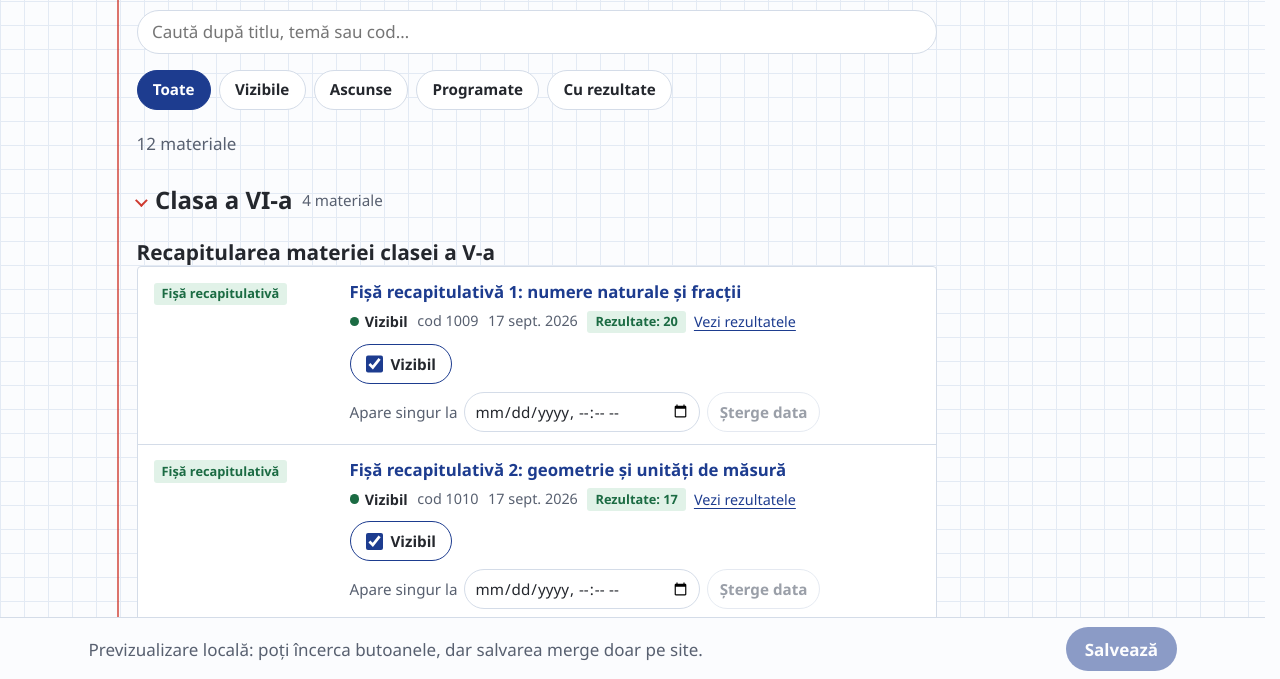
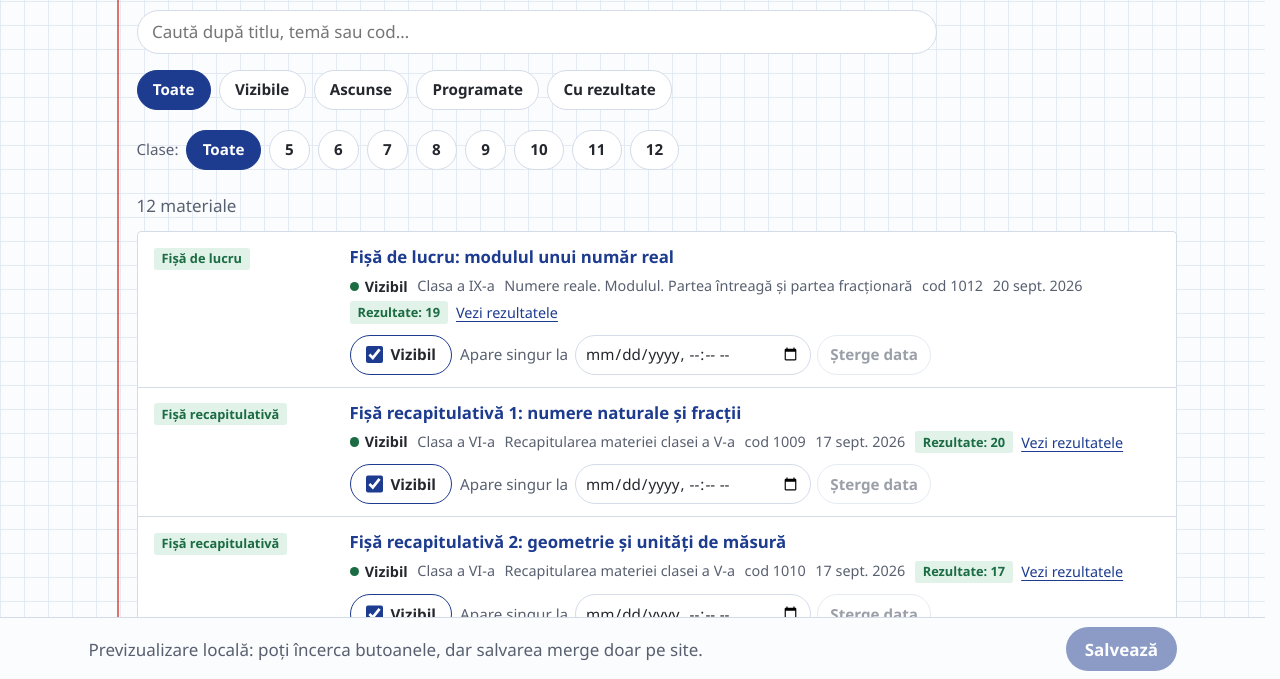
Before and after one commit to parameciul/matematica, a website: page tm25mlg/index.html in a window 1280 px wide. Shown: the part 119-798 px from the top of the page. Drawn offline with Linux system fonts and the light colour scheme; no server answers; a web font is replaced by a local one.

Commit message:
Admin page: one flat newest-first list with grade filter chips

```diff
--- a/tm25mlg/admin.css
+++ b/tm25mlg/admin.css
@@ -15,15 +15,34 @@
   display: none;
 }
 
-/* One grade per block, like the school years on a grade page. */
-.admin-grade > summary h2 {
-  font-size: 1.5rem;
-  color: var(--text);
+/* Two chip rows: the state, then the grade. They AND together. The grade row
+   keeps its label and its nine chips on one line on a phone by scrolling
+   sideways rather than wrapping into a block that pushes the list down. */
+.filters-grade {
+  flex-wrap: nowrap;
+  overflow-x: auto;
+  scrollbar-width: none;
+  padding-bottom: 0.15rem;
 }
 
-.admin-grade > summary .admin-grade-count {
+.filters-grade::-webkit-scrollbar {
+  display: none;
+}
+
+.filters-grade .chip {
+  flex: none;
+}
+
+.filters-label {
+  align-self: center;
   color: var(--muted);
   font-size: 0.95rem;
+  white-space: nowrap;
+}
+
+/* The grade and the topic on a row: quiet, because the title leads. */
+.admin-where {
+  color: var(--muted);
 }
 
 .admin-item {
--- a/tm25mlg/admin.js
+++ b/tm25mlg/admin.js
@@ -22,25 +22,19 @@
   var listEl = document.getElementById('admin-list');
   var searchEl = document.getElementById('admin-search');
   var filterEl = document.getElementById('admin-filter');
+  var gradeFilterEl = document.getElementById('admin-grade-filter');
   var countEl = document.getElementById('admin-count');
   var saveEl = document.getElementById('admin-save');
   var resetEl = document.getElementById('admin-reset');
   var statusEl = document.getElementById('admin-status');
 
-  // uid -> { m, topic, orig: { state, visibleFrom }, checked, when }.
+  // uid -> { m, topic, order, orig: { state, visibleFrom }, checked, when }.
   // orig is the last saved state; checked and when are what the row says now.
+  // order is the position in data/materials.source.json, the last tie-break.
   var rows = new Map();
-  // The topics in data-file order, for the same tie order as the grade pages.
-  var topicOrder = [];
   var readOnly = false;
   var busy = false;
   var pollTimer = null;
-  // The grade blocks the admin opened, kept across re-renders (filter,
-  // search, reset, save). null until the first plain render.
-  var openGrades = null;
-  // True when the last render had no search and no filter: only then do the
-  // open blocks show the admin's choice (a search opens every block).
-  var lastPlain = false;
 
   function esc(s) {
     return window.Shell.escapeHtml(s == null ? '' : s);
@@ -120,6 +114,8 @@
       + '<span class="m-meta">'
       + `<span class="admin-state" data-state="${esc(row.orig.state)}">${esc(stateLabel(row.orig))}</span>`
       + '<span class="admin-next" data-next hidden></span>'
+      + `<span class="admin-where">${esc(window.Site.gradeName(row.topic.grade))}</span>`
+      + `<span class="admin-where">${esc((row.topic.title && row.topic.title.ro) || row.topic.id)}</span>`
       + `<span>cod ${esc(uid)}</span>`
       + `<time class="m-date" datetime="${esc(m.published)}">${esc(window.Site.formatDate(m.published))}</time>`
       + resultsHtml
@@ -141,82 +137,37 @@
       + '</li>';
   }
 
-  // Grades in order, then topics and materials, newest first. At first only
-  // the first grade block is open; later the blocks the admin opened stay
-  // open. The search and the filter pick rows by the saved state, so a row
-  // never vanishes while it is being edited.
+  // One flat list, newest first. The grade and the topic ride on each row,
+  // because there are no headings any more. The search and both filters pick
+  // rows by the SAVED state, so a row never vanishes while it is being edited.
   function renderList() {
     var q = window.Catalog.normalize(searchEl.value.trim());
-    var only = selectedFilter();
-    if (lastPlain) {
-      openGrades = new Set();
-      listEl.querySelectorAll('details[data-grade]').forEach(function (block) {
-        if (block.open) openGrades.add(Number(block.getAttribute('data-grade')));
-      });
-    }
-    lastPlain = !q && !only;
-    var byGrade = new Map();
-    var shown = 0;
+    var filters = { state: selectedFilter(), grade: selectedGrade() };
+    var picked = [];
     rows.forEach(function (row, uid) {
-      // The results filter picks rows by the saved data, like the state
-      // filters do, so a row never vanishes while it is being edited.
-      if (only === 'results') {
-        if (!row.m.results) return;
-      } else if (only && row.orig.state !== only) {
-        return;
+      var test = { state: row.orig.state, grade: row.topic.grade, hasResults: !!row.m.results };
+      if (!V.adminMatches(test, filters)) return;
+      if (q && !searchText(row).includes(q)) return;
+      picked.push(uid);
+    });
+    picked.sort(function (a, b) {
+      var ra = rows.get(a);
+      var rb = rows.get(b);
+      var x = V.adminSortKey({ published: ra.m.published, grade: ra.topic.grade, order: ra.order });
+      var y = V.adminSortKey({ published: rb.m.published, grade: rb.topic.grade, order: rb.order });
+      for (var i = 0; i < x.length; i += 1) {
+        if (x[i] !== y[i]) return x[i] - y[i];
       }
-      if (q && !searchText(row).includes(q)) return;
-      shown += 1;
-      var grade = row.topic.grade;
-      if (!byGrade.has(grade)) byGrade.set(grade, []);
-      byGrade.get(grade).push(uid);
+      return 0;
     });
-    // Newest first, like the grade pages: the sort is stable, so equal dates
-    // keep their order in the data file.
-    var newestFirst = function (a, b) {
-      if (a.date === b.date) return 0;
-      return a.date < b.date ? 1 : -1;
-    };
-    var html = '';
-    var first = true;
-    Array.from(byGrade.keys()).sort(function (a, b) { return a - b; }).forEach(function (grade) {
-      var uids = byGrade.get(grade);
-      var byTopic = new Map();
-      topicOrder.forEach(function (topic) {
-        if (topic.grade === grade) byTopic.set(topic.id, { topic: topic, uids: [] });
-      });
-      uids.forEach(function (uid) {
-        byTopic.get(rows.get(uid).topic.id).uids.push(uid);
-      });
-      var entries = Array.from(byTopic.values())
-        .filter(function (entry) { return entry.uids.length; })
-        .map(function (entry) {
-          var sorted = entry.uids
-            .map(function (uid) { return { uid: uid, date: rows.get(uid).m.published }; })
-            .sort(newestFirst);
-          return { topic: entry.topic, uids: sorted.map(function (x) { return x.uid; }), date: sorted[0].date };
-        })
-        .sort(newestFirst);
-      // With a search or a filter, every matching grade opens.
-      var open = q || only || (openGrades ? openGrades.has(grade) : first);
-      first = false;
-      html += `<details class="year admin-grade" data-grade="${grade}"${open ? ' open' : ''}>`
-        + `<summary><h2>${esc(window.Site.gradeName(grade))}</h2>`
-        + `<span class="admin-grade-count">${esc(window.Site.countLabel(uids.length))}</span></summary>`;
-      entries.forEach(function (entry) {
-        html += '<section class="topic">'
-          + `<h3 class="topic-title">${esc((entry.topic.title && entry.topic.title.ro) || entry.topic.id)}</h3>`
-          + '<ul class="material-list">';
-        entry.uids.forEach(function (uid) {
-          html += rowHtml(uid, rows.get(uid));
-        });
-        html += '</ul></section>';
-      });
-      html += '</details>';
-    });
-    listEl.innerHTML = html || '<p class="message">Niciun material nu se potrivește.</p>';
+    var html = picked.map(function (uid) {
+      return rowHtml(uid, rows.get(uid));
+    }).join('');
+    listEl.innerHTML = html
+      ? `<ul class="material-list">${html}</ul>`
+      : '<p class="message">Niciun material nu se potrivește.</p>';
     listEl.removeAttribute('aria-busy');
-    countEl.textContent = shown ? window.Site.plural(shown, 'count') : '';
+    countEl.textContent = picked.length ? window.Site.plural(picked.length, 'count') : '';
     rows.forEach(function (_row, uid) {
       refreshRow(uid);
     });
@@ -226,6 +177,12 @@
   function selectedFilter() {
     var active = filterEl.querySelector('[aria-pressed="true"]');
     return active ? active.getAttribute('data-filter') : '';
+  }
+
+  function selectedGrade() {
+    var active = gradeFilterEl.querySelector('[aria-pressed="true"]');
+    var value = active ? active.getAttribute('data-grade') : '';
+    return value ? Number(value) : null;
   }
 
   function rowEl(uid) {
@@ -322,9 +279,9 @@
   // --- Data ----------------------------------------------------------------
 
   function setData(data) {
-    topicOrder = data.topics || [];
-    var topics = new Map(topicOrder.map(function (t) { return [t.id, t]; }));
+    var topics = new Map((data.topics || []).map(function (t) { return [t.id, t]; }));
     rows = new Map();
+    var order = 0;
     (data.materials || []).forEach(function (m) {
       var topic = topics.get(m.topic);
       if (!topic) return;
@@ -332,6 +289,7 @@
       rows.set(m.uid, {
         m: m,
         topic: topic,
+        order: order++,
         orig: orig,
         checked: orig.state === 'visible',
         when: orig.state === 'scheduled' ? V.visibleFromToInput(orig.visibleFrom) : '',
@@ -502,6 +460,18 @@
       renderList();
     });
   });
+  gradeFilterEl.querySelectorAll('[data-grade]').forEach(function (btn) {
+    var n = btn.getAttribute('data-grade');
+    // The chip shows the numeral; screen readers get the full grade name,
+    // exactly like the grade links in the site header.
+    if (n) btn.setAttribute('aria-label', window.Site.gradeName(Number(n)));
+    btn.addEventListener('click', function () {
+      gradeFilterEl.querySelectorAll('[data-grade]').forEach(function (other) {
+        other.setAttribute('aria-pressed', String(other === btn));
+      });
+      renderList();
+    });
+  });
   listEl.addEventListener('change', onRowInput);
   listEl.addEventListener('input', onRowInput);
   listEl.addEventListener('click', onRowClick);
--- a/tm25mlg/index.html
+++ b/tm25mlg/index.html
@@ -19,7 +19,7 @@
   <script defer src="../assets/js/shell.js?v=c1e6f3a18d"></script>
   <script defer src="../assets/js/site.js?v=99ee3ee51f"></script>
   <script defer src="../assets/js/searchbox.js?v=048c6e71a1"></script>
-  <script defer src="../assets/js/visibility.js?v=7ba023bdb2"></script>
+  <script defer src="../assets/js/visibility.js?v=a35ae0372b"></script>
   <script defer src="admin.js"></script>
 </head>
 <body data-root="../">
@@ -39,6 +39,18 @@
         <button class="chip" type="button" data-filter="scheduled" aria-pressed="false">Programate</button>
         <button class="chip" type="button" data-filter="results" aria-pressed="false">Cu rezultate</button>
       </div>
+      <div class="filters filters-grade" role="group" aria-label="Arată o singură clasă" id="admin-grade-filter">
+        <span class="filters-label" aria-hidden="true">Clase:</span>
+        <button class="chip" type="button" data-grade="" aria-pressed="true">Toate</button>
+        <button class="chip" type="button" data-grade="5" aria-pressed="false">5</button>
+        <button class="chip" type="button" data-grade="6" aria-pressed="false">6</button>
+        <button class="chip" type="button" data-grade="7" aria-pressed="false">7</button>
+        <button class="chip" type="button" data-grade="8" aria-pressed="false">8</button>
+        <button class="chip" type="button" data-grade="9" aria-pressed="false">9</button>
+        <button class="chip" type="button" data-grade="10" aria-pressed="false">10</button>
+        <button class="chip" type="button" data-grade="11" aria-pressed="false">11</button>
+        <button class="chip" type="button" data-grade="12" aria-pressed="false">12</button>
+      </div>
       <p class="search-count" id="admin-count" aria-live="polite"></p>
       <div id="admin-list" aria-busy="true"><p class="message">Se încarcă lista…</p></div>
     </div>
```
Also changed, not shown: tm25mlg/rezultate.html (+1 -1 lines).
